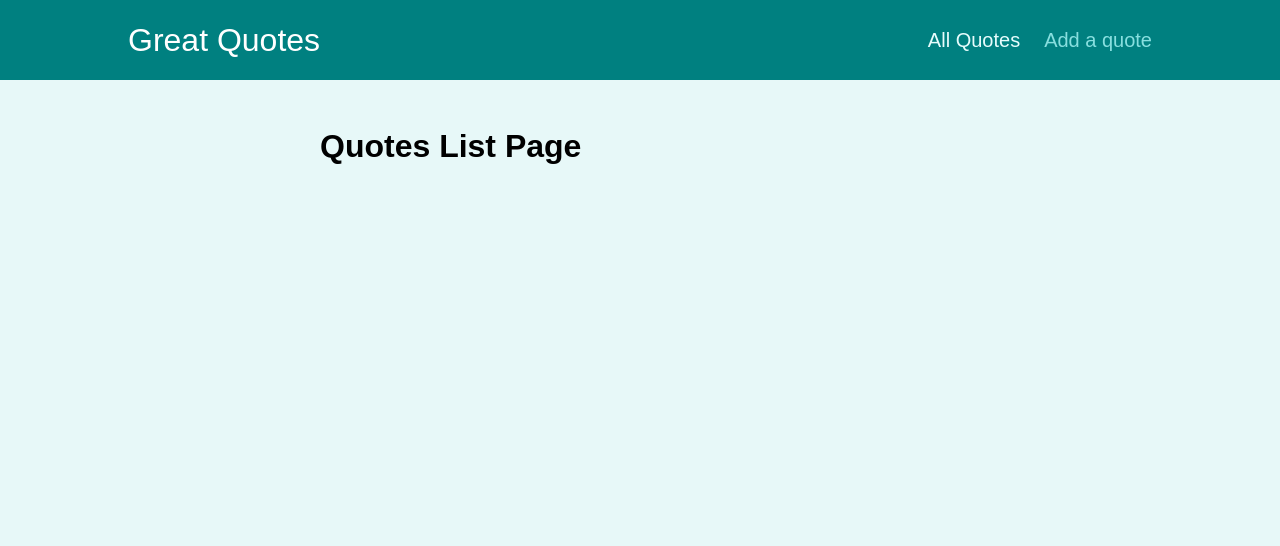
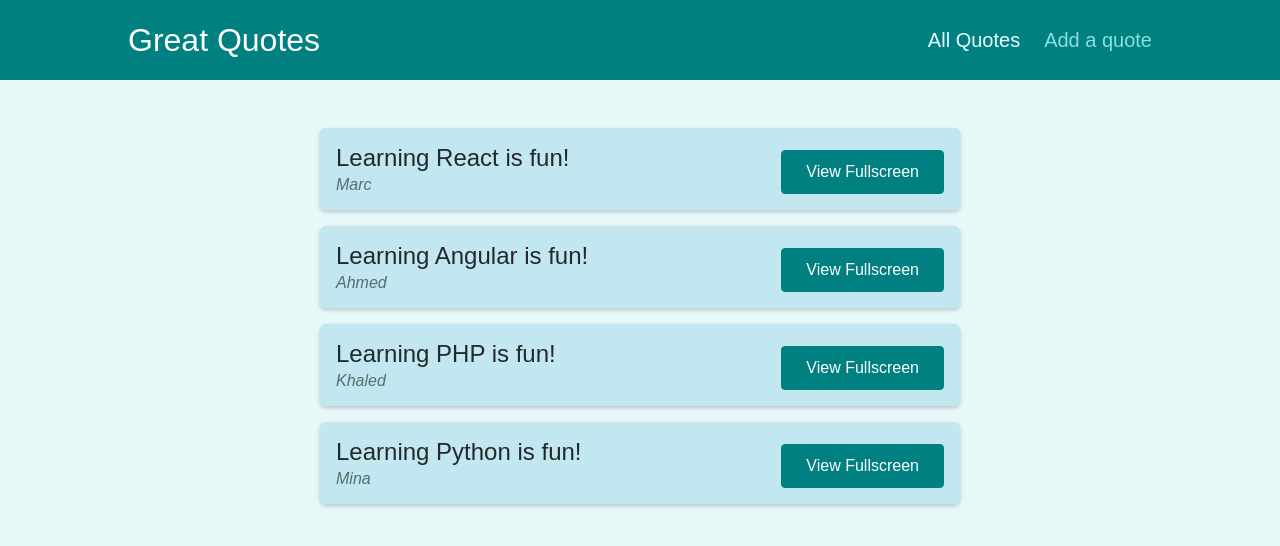
Before and after one commit to marcmedhat6211/react-router-practice, a React (Create React App) app: page /quotes in a window 1280 px wide. Shown: the top 546 px of the page. Built offline with nearby package versions, Linux system fonts and the light colour scheme.

Commit message:
adding a list of dummy data

```diff
--- a/src/components/quotes/QuoteItem.js
+++ b/src/components/quotes/QuoteItem.js
@@ -1,4 +1,4 @@
-import classes from './QuoteItem.module.css';
+import classes from "./QuoteItem.module.css";
 
 const QuoteItem = (props) => {
   return (
@@ -9,9 +9,7 @@ const QuoteItem = (props) => {
         </blockquote>
         <figcaption>{props.author}</figcaption>
       </figure>
-      <a className='btn'>
-        View Fullscreen
-      </a>
+      <a className="btn">View Fullscreen</a>
     </li>
   );
 };
--- a/src/pages/AllQuotes.js
+++ b/src/pages/AllQuotes.js
@@ -1,5 +1,15 @@
+import { Fragment } from "react";
+import QuoteList from "../components/quotes/QuoteList";
+
+const DUMMY_QUOTES = [
+  { id: "q1", author: "Marc", text: "Learning React is fun!" },
+  { id: "q2", author: "Ahmed", text: "Learning Angular is fun!" },
+  { id: "q3", author: "Khaled", text: "Learning PHP is fun!" },
+  { id: "q4", author: "Mina", text: "Learning Python is fun!" },
+];
+
 const AllQuotes = () => {
-  return <h1>Quotes List Page</h1>;
+  return <QuoteList quotes={DUMMY_QUOTES} />;
 };
 
 export default AllQuotes;
```
Also changed, not shown: 1 other file (tests, documents, lock files or other folders).
